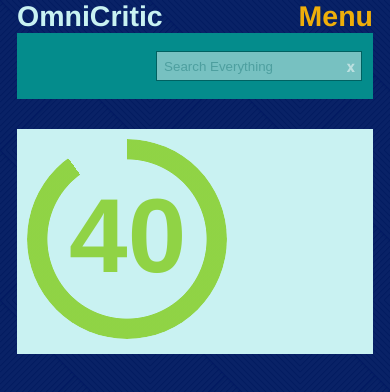
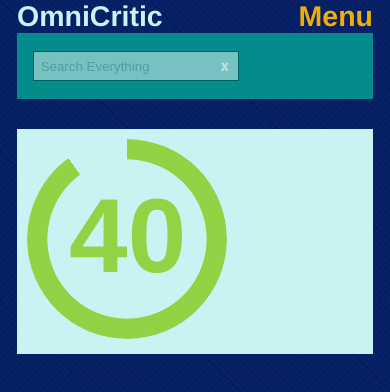
Before and after one commit to jddh/omnicritic, a React (Vite) app in the folder website/: page /test in a window 390 px wide. Shown: the top 392 px of the page. Built offline with nearby package versions, Linux system fonts and the light colour scheme; no server answers.

Commit message:
bugfix mobile layout; refactor text input delete; typed select sort

```diff
--- a/website/src/App.scss
+++ b/website/src/App.scss
@@ -129,8 +129,11 @@ header nav,
 		flex: 1.2;
 	}
 
+	.text-reset {
+		width: 89%;
+	}
+
 	input[type="text"] {
-		width: 89%;
 		font-size: 1em;
 	}
 
@@ -330,7 +333,7 @@ a.favourite {
 		height: var(--size);
 		background: conic-gradient(var(--col) calc(var(--circle-score)*1deg), #0000 calc(var(--circle-score)*1deg) 360deg);
 		border-radius: 50%;
-		mask: radial-gradient(calc(var(--size)/2.5), #0000 99%, #000);
+		mask-image: radial-gradient(calc(var(--size)/2.5), #0000 99%, #000);
 	}
 
 	.number {
@@ -591,11 +594,29 @@ Note: Beware of modifying this element as it can break the animations - you shou
 		margin-top: 0;
 	}
 
+	#search-widget {
+		min-width: 0;
+		text-align: left;
+	}
+
 	#search-parsers  {
 		flex-direction: column;
 
 		.parsers {
 			margin-top: 20px;
+		}
+	}
+
+	.filter-buttons {
+		select {
+			padding-right: 1em;
+		}
+	}
+
+	.sort-controls {
+		select {
+			margin-bottom: 0.5em;
+			padding-right: 1em;
 		}
 	}
 
@@ -666,4 +687,10 @@ Note: Beware of modifying this element as it can break the animations - you shou
 			display: none;
 		}
 	}
+
+	main.page-title {
+		.title-title {
+			font-size: 1.5em;
+		}
+	}
 }
--- a/website/src/ListTable.jsx
+++ b/website/src/ListTable.jsx
@@ -71,6 +71,7 @@ export default function ListTable({apiFeed, id, dataLoadStatus, children}) {
 	const inputTimer = React.useRef(null);
 
 	//pagination
+	//TODO changing source should reset pager
 	const [pager, setPager] = React.useState({page: 1, limit: localStorage.getItem('pageLimit') || 100});
 
 	//sorting
--- a/website/src/ListTable/ListSearch.jsx
+++ b/website/src/ListTable/ListSearch.jsx
@@ -11,9 +11,11 @@ export default function SearchBox({searchHandler,searchTerm,setSearchTerm}) {
 
 	return(
 		<div className="search-box">
-			<input type="text" placeholder="Search list"
-				 onChange={searchHandler} name="search-term" id="search-term" value={searchTerm} />
-			<input type="reset" value="clear" onClick={clear} />
+			<div className="text-reset">
+				<input type="text" placeholder="Search list"
+					 onChange={searchHandler} name="search-term" id="search-term" value={searchTerm} />
+				<input type="reset" value="clear" onClick={clear} />
+			</div>
 		</div>
 	)
 }
--- a/website/src/ListTable/SortControls.jsx
+++ b/website/src/ListTable/SortControls.jsx
@@ -6,21 +6,25 @@ export default function SortControls({sorter, activeSort, direction}) {
 	const {authenticated} = React.useContext(authContext);
 
 	const sortOptions = [
-		['title', 'Title'],
-		['ratings.metacritic.rating', <StringMC />],
-		['ratings.rottentomatoes.rating', <StringRT />],
-		['ratings.imdb.rating', 'IMDB'],
-		['ratings.colonel.rating', 'OmniCritic']
+		['title', 'Title', 'alpha'],
+		['ratings.metacritic.rating', <StringMC />, 'numerical'],
+		['ratings.rottentomatoes.rating', <StringRT />, 'numerical'],
+		['ratings.imdb.rating', 'IMDB', 'numerical'],
+		['ratings.colonel.rating', 'OmniCritic', 'numerical']
 	]
 
 	if (authenticated) sortOptions.push(['scrapeDate', 'Scrape Date']);
 
 	function sort(e) {
-		sorter(e.target.value, direction);
+		sorter(e.target.value, direction, getSortType(e.target.value));
 	}
 
 	function changeDirection(e) {
-		sorter(activeSort, e.target.value);
+		sorter(activeSort, e.target.value, getSortType(activeSort));
+	}
+
+	function getSortType(key) {
+		return sortOptions.find(so => so[0] == key)[2]
 	}
 
 	return (
--- a/website/src/SearchWidget/SearchField.jsx
+++ b/website/src/SearchWidget/SearchField.jsx
@@ -32,8 +32,10 @@ export default function SearchField({setSearchQuery}) {
 
 	return (
 		<form onSubmit={handleSubmit}>
-			<input type="text" name="title-search" id="title-search" placeholder="Search Everything" onChange={handleSearch} value={searchTerm} />
-			<input type="reset" value="clear" onClick={clear} />
+			<div className="text-reset">
+				<input type="text" name="title-search" id="title-search" placeholder="Search Everything" onChange={handleSearch} value={searchTerm} />
+				<input type="reset" value="clear" onClick={clear} />
+			</div>
 		</form>
 	)
 }
--- a/website/src/TitleView.jsx
+++ b/website/src/TitleView.jsx
@@ -44,7 +44,7 @@ export default function ItemView() {
 			{!api.isError && !api.isLoading &&
 
 				<>
-					<h1>{item.title} ({item.releaseDate})</h1>
+					<h1 className='title-title'>{item.title} ({item.releaseDate})</h1>
 					<div className="content">
 						<em className='media-type'>{item.type}</em>
 						<div className='synopsis'>
--- a/website/src/styles/forms.css
+++ b/website/src/styles/forms.css
@@ -1,4 +1,5 @@
 input[type="text"], input[type="password"] {
+	box-sizing: border-box;
 	padding: 0.5em 1.5em .5em .5em;
 	border: 1px solid rgb(var(--ui-dark-rgb));
 	background-color: rgba(255, 255, 255, 0.46);
@@ -18,12 +19,27 @@ input[type="text"], input[type="password"] {
 		width: var(--size);
 		height: var(--size);
 		/* left: calc(var(--size) * -1.7);*/
-		top: calc(var(--size) * -.4);
-		margin-left: calc(var(--size) * -1.9);
+		/* top: calc(var(--size) * -.4);  */
+		/* margin-left: calc(var(--size) * -1.9); */
 		border: none;
-		background: url('/assets/icons.svg#x') no-repeat;
+		background: url('/assets/icons.svg#x') center center/contain no-repeat;
 		font-size: 0;
 		cursor: pointer;
+	}
+}
+
+.text-reset {
+	position: relative;
+	display: inline-block;
+
+	& input[type="text"] {
+		width: 100%;
+	}
+
+	& input[type="text"] + input[type="reset"] {
+		position: absolute;
+		top: calc(50% - var(--size)/2);
+		right: calc(var(--size) * .8);
 	}
 }
 
@@ -110,3 +126,11 @@ fieldset {
 	padding: 0;
 	border: none;
 }
+
+@media screen and (max-width: 900px) {
+	.select {
+		& select {
+
+		}
+	}
+}
```
